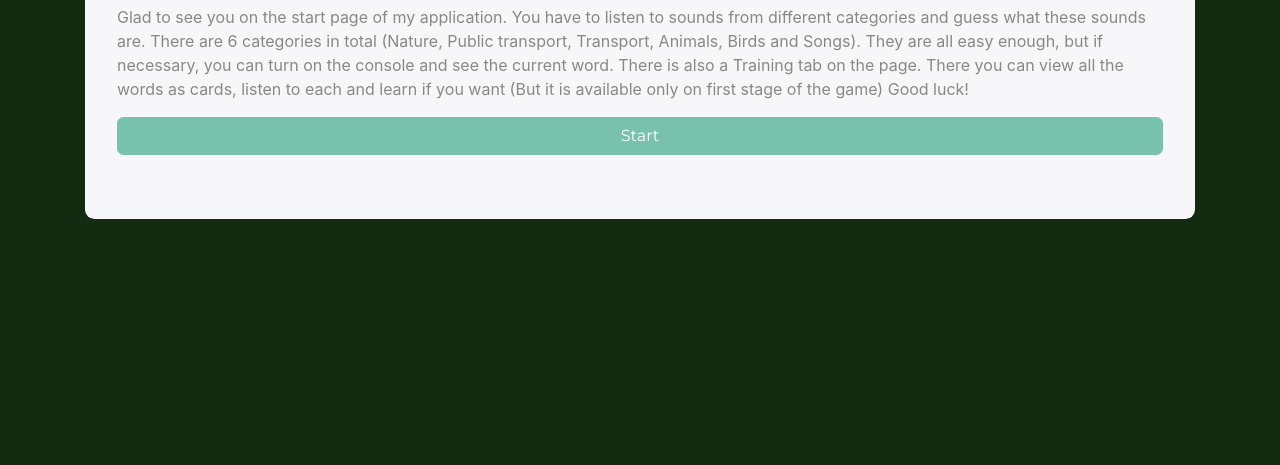
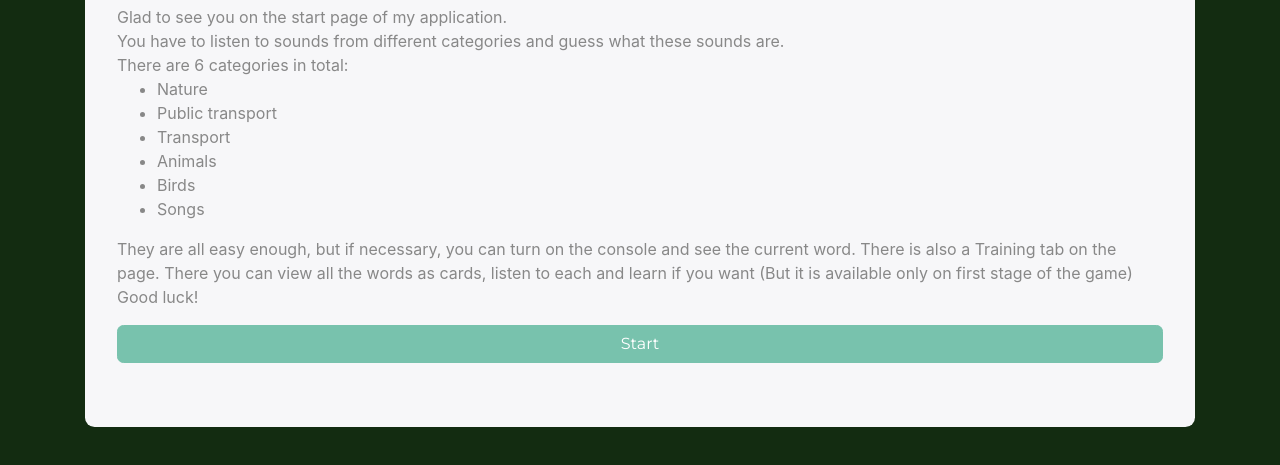
Before and after one commit to paxom4ik4/sound-guess, a React app: page / in a window 1280 px wide. Shown: the part 125-590 px from the top of the page. Built offline with nearby package versions, Linux system fonts and the light colour scheme.

Commit message:
Add files via upload

```diff
--- a/src/components/start-page/start-page.css
+++ b/src/components/start-page/start-page.css
@@ -12,6 +12,6 @@
   }
   100% {
     opacity: 0.5;
-    transform: translateY(-400px);
+    transform: translateY(-800px);
   }
 }
--- a/src/components/start-page/start-page.js
+++ b/src/components/start-page/start-page.js
@@ -6,14 +6,23 @@ export default class StartPage extends Component {
       <div className="start-page jumbotron">
         <h1 className="logo-txt">Sound Guess App</h1>
         <p>
-          Glad to see you on the start page of my application. You have to
-          listen to sounds from different categories and guess what these sounds
-          are. There are 6 categories in total (Nature, Public transport,
-          Transport, Animals, Birds and Songs). They are all easy enough, but if
-          necessary, you can turn on the console and see the current word. There
-          is also a Training tab on the page. There you can view all the words
-          as cards, listen to each and learn if you want (But it is available
-          only on first stage of the game) Good luck!
+          <span>Glad to see you on the start page of my application.</span>{" "}
+          <br /> You have to listen to sounds from different categories and
+          guess what these sounds are. <br />
+          There are 6 categories in total:{" "}
+          <ul>
+            <li>Nature</li>
+            <li>Public transport</li>
+            <li>Transport</li>
+            <li>Animals</li>
+            <li>Birds</li>
+            <li>Songs</li>
+          </ul>{" "}
+          They are all easy enough, but if necessary, you can turn on the
+          console and see the current word. There is also a Training tab on the
+          page. There you can view all the words as cards, listen to each and
+          learn if you want (But it is available only on first stage of the
+          game) Good luck!
         </p>
         <button
           className="btn btn-primary"
```
Also changed, not shown: src/components/start-page/index.js (line endings or trailing spaces).
